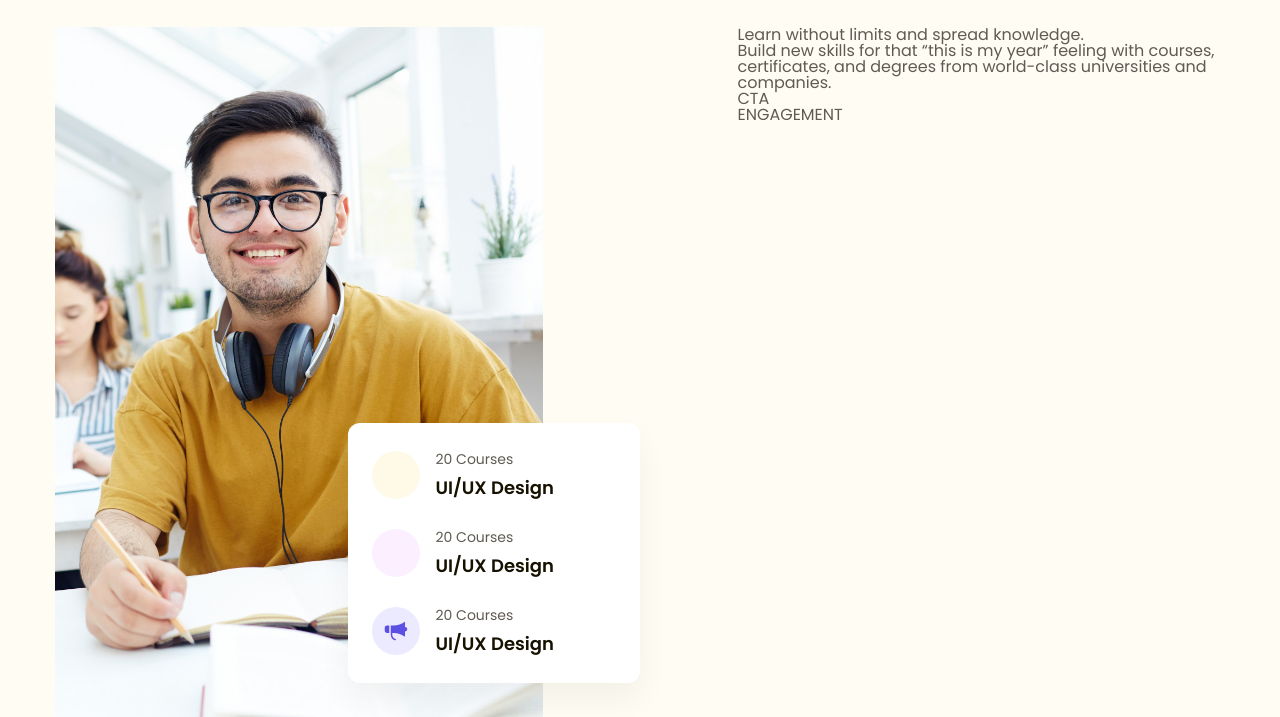
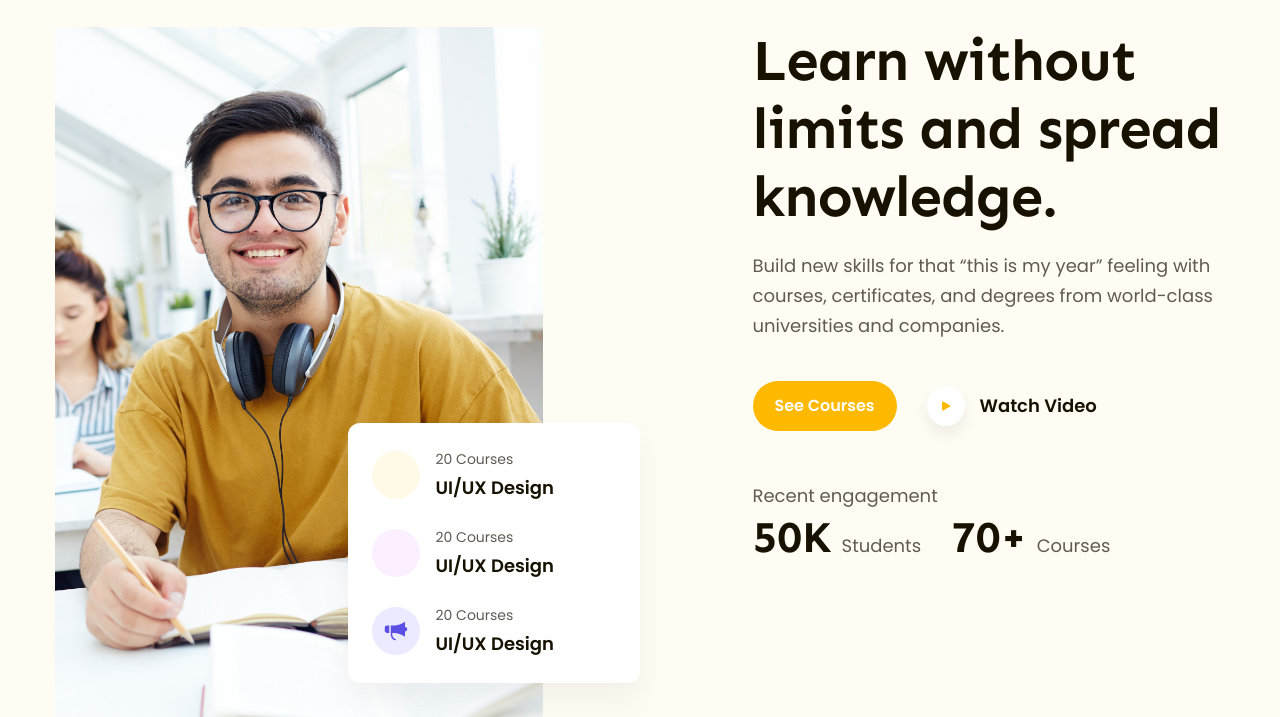
Before and after one commit to PhuongNamLeNguyen/f8-htmlcss-project-02, a website: page index.html in a window 1280 px wide. Shown: the part 83-800 px from the top of the page. Drawn offline with Linux system fonts and the light colour scheme.

Commit message:
updated hero section

```diff
--- a/index.html
+++ b/index.html
@@ -74,8 +74,20 @@
                     <p class="hero__desc">
                         Build new skills for that “this is my year” feeling with courses, certificates, and degrees from world-class universities and companies.
                     </p>
-                    <div class="hero__cta">CTA</div>
-                    <div class="hero__engagement">ENGAGEMENT</div>
+                    <div class="hero__cta">
+                        <a href="#!" class="btn btn--light">See Courses</a>
+                        <a href="#!">
+                            <img src="./assets/img/icon-play-media.svg" alt="" />
+                            <span>Watch Video</span>
+                        </a>
+                    </div>
+                    <div class="hero__engagement">
+                        <p class="engagement__title">Recent engagement</p>
+                        <div class="engagement__details">
+                            <p class="engagement__info"><strong>50K</strong>Students</p>
+                            <p class="engagement__info"><strong>70+</strong>Courses</p>
+                        </div>
+                    </div>
                 </div>
             </div>
         </header>
--- a/scss/layout/_hero.scss
+++ b/scss/layout/_hero.scss
@@ -93,5 +93,80 @@
 
     &__text-box {
         grid-area: 1 / 8 / 2 / 13;
+        padding-left: 15px;
+
+        .hero {
+            &__heading {
+                color: #171100;
+                font-family: Sen;
+                font-size: 5.8rem;
+                font-weight: 700;
+                line-height: 1.17241;
+                letter-spacing: -1.16px;
+
+            }
+
+
+            &__desc {
+                margin: 20px 0 40px;
+                color: #5F5B53;
+                font-size: 1.8rem;
+                line-height: 1.66667;
+            }
+
+            &__cta {
+                @include base.flexBox(row, flex-start, center);
+                gap: 30px;
+
+                a:first-child {
+
+                }
+
+                a:last-child {
+                    @include base.flexBox(row, flex-start, center);
+                    gap: 15px;
+
+                    img {
+                        border-radius: 50%;
+                        padding: 14px;
+                        background-color: #fff;
+                        box-shadow: 0px 8px 16px 0px rgba(0, 0, 0, 0.07);
+                    }
+
+                    span {
+                        color: #171100;
+                        font-size: 1.8rem;
+                        font-weight: 600;
+                        line-height: 1.66667;
+                    }
+                }
+            }
+
+            &__engagement {
+                margin-top: 50px;
+
+                .engagement {
+                    &__title, &__info {
+                        color: #5F5B53;
+                        font-size: 18px;
+                        line-height: 1.66667;
+                    }
+
+                    &__details {
+                        @include base.flexBox(row, flex-start, center);
+                        gap: 30px;
+                    }
+
+                    &__info strong {
+                        color: #171100;
+                        font-family: Sen;
+                        font-size: 4.4rem;
+                        font-weight: 700;
+                        line-height: 1.2272;
+                        margin-right: 10px;
+                    }
+                }
+            }
+        }
     }
 }
```
Also changed, not shown: assets/css/main.css, assets/img/icon-play-media.svg (added), 1 other file.
